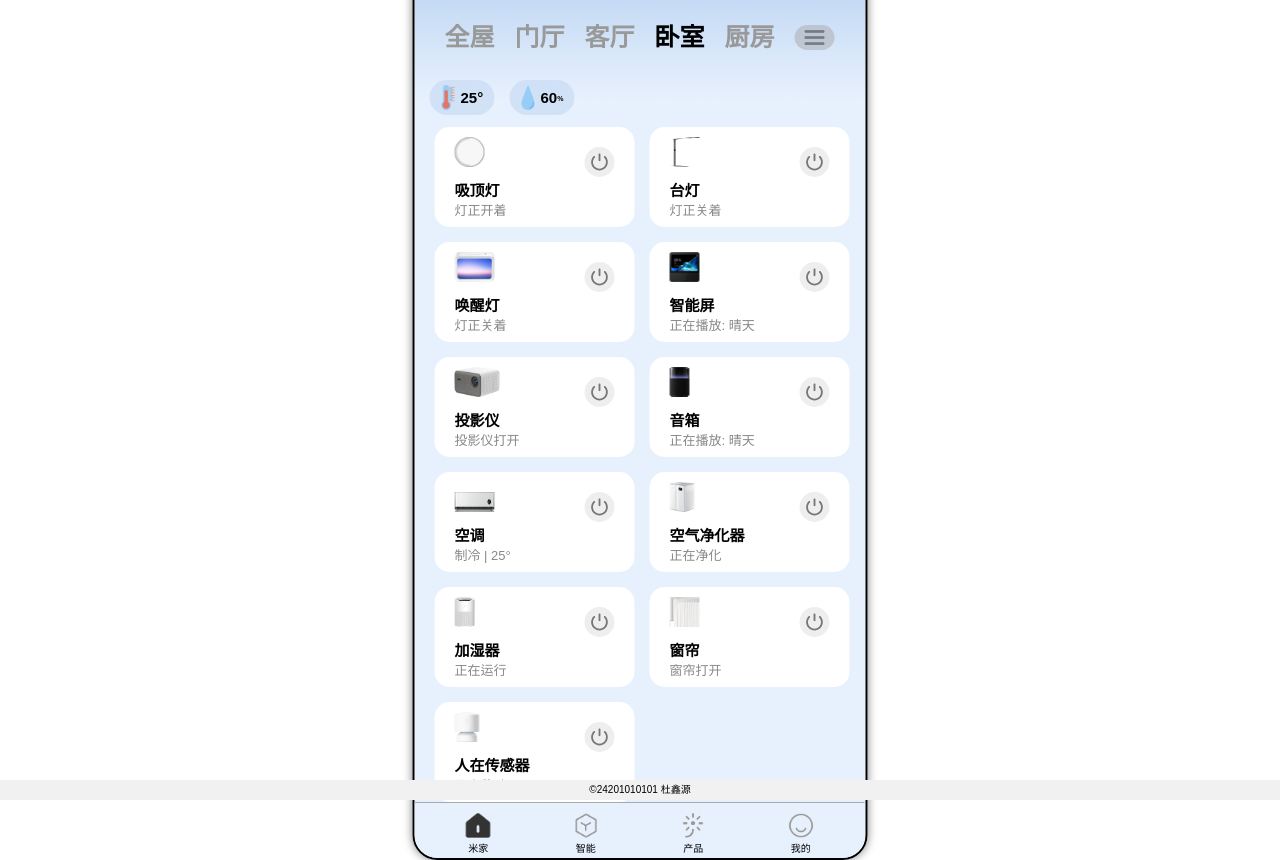
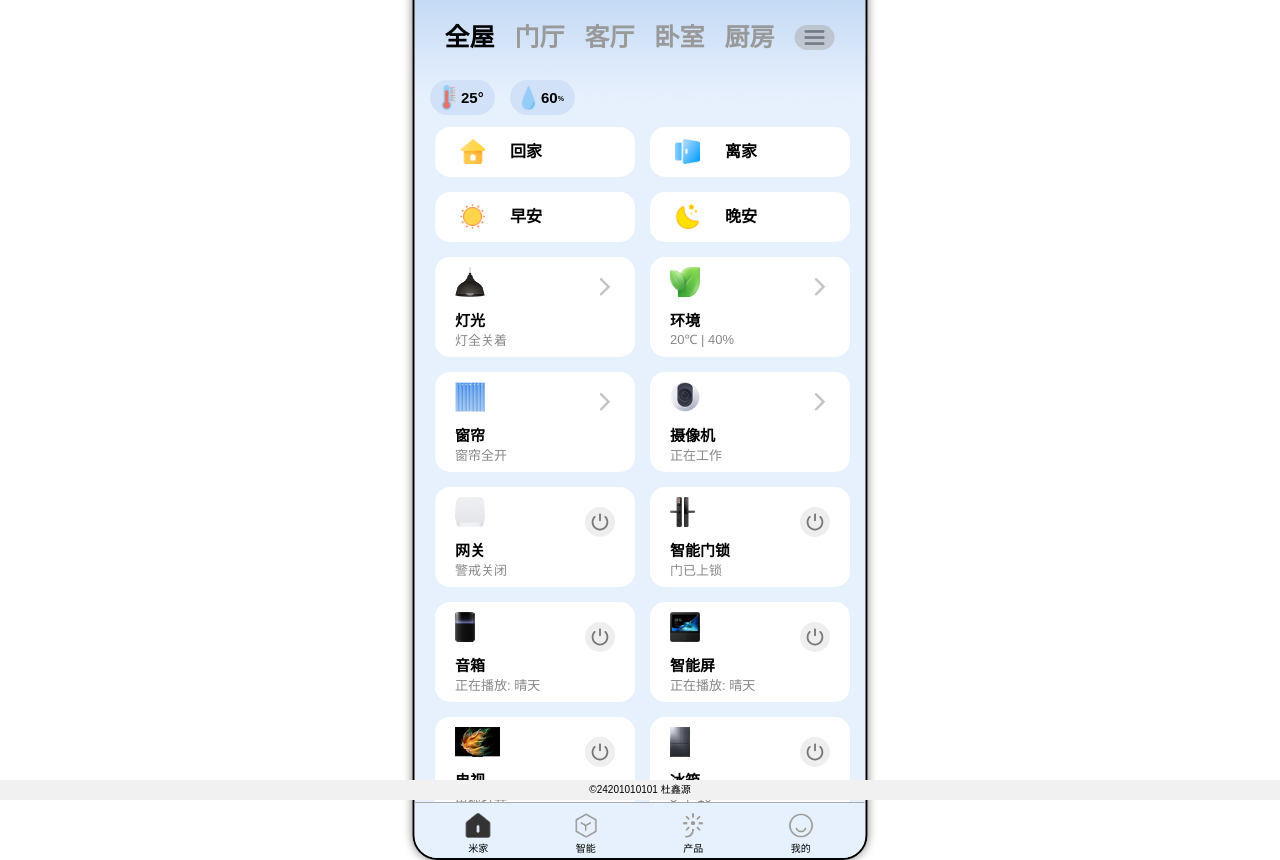
Before and after one commit to IHUANILE/MiHome-Demo, a plain HTML site: page index.html in a window 1280 px wide. Drawn offline with Linux system fonts and the light colour scheme; a web font is replaced by a local one.

Commit message:
Add files via upload

```diff
--- a/woshi.html
+++ b/index.html
@@ -2,12 +2,12 @@
 <html>
 	<head>
 		<meta charset="utf-8">
-		<title>卧室</title>
+		<title>全屋</title>
 		<link rel="stylesheet" href="css/Font.css" />
 		<link rel="stylesheet" href="css/reuse.css" />
 		<link rel="stylesheet" href="css/Style_Room.css" type="text/css" />
 		<style>
-			.woshi a {
+			.quanwu a {
 				color: #000;
 			}
 		</style>
@@ -37,7 +37,7 @@
 				</div>
 			</div>
 			<div class="room"> <!-- 房间 -->
-				<div class="quanwu"><a href="Index.html">全屋</a></div>
+				<div class="quanwu"><a href="index.html">全屋</a></div>
 				<div class="menting"><a href="menting.html">门厅</a></div>
 				<div class="keting"><a href="keting.html">客厅</a></div>
 				<div class="woshi"><a href="woshi.html">卧室</a></div>
@@ -58,9 +58,51 @@
 						<div class="pt">%</div>
 					</div>
 				</div>
+				<div class="scenario"> <!-- 智能场景 -->
+					<div class="huijia">
+						<img src="icons/回家.png" alt="" />
+						<div class="changjing">回家</div>
+					</div>
+					<div class="lijia">
+						<img src="icons/离家.png" alt="" />
+						<div class="changjing">离家</div>
+					</div>
+					<div class="zaoan">
+						<img src="icons/太阳.png" alt="" />
+						<div class="changjing">早安</div>
+					</div>
+					<div class="wanan">
+						<img src="icons/月亮.png" alt="" />
+						<div class="changjing">晚安</div>
+					</div>
+				</div>
 				<div class="devicebox">
 					<div class="device">
-						<img src="icons/image/吸顶灯卧室.png" alt="" class="images" />
+						<img src="icons/灯光（关）.png" alt="" class="images" />
+						<img src="icons/箭头.png" alt="" class="jiantou" />
+						<div class="title">灯光</div>
+						<div class="title2">灯全关着</div>
+					</div>
+					<div class="device">
+						<img src="icons/环境.png" alt="" class="images" />
+						<img src="icons/箭头.png" alt="" class="jiantou" />
+						<div class="title">环境</div>
+						<div class="title2">20℃ | 40%</div>
+					</div>
+					<div class="device">
+						<img src="icons/窗帘.png" alt="" class="images" />
+						<img src="icons/箭头.png" alt="" class="jiantou" />
+						<div class="title">窗帘</div>
+						<div class="title2">窗帘全开</div>
+					</div>
+					<div class="device">
+						<img src="icons/摄像机.png" alt="" class="images" />
+						<img src="icons/箭头.png" alt="" class="jiantou" />
+						<div class="title">摄像机</div>
+						<div class="title2">正在工作</div>
+					</div>
+					<div class="device">
+						<img src="icons/image/网关.png" alt="" class="images" />
 						<div class="switch_bg">
 							<svg t="1734636411653" class="switch" viewBox="0 0 1024 1024" version="1.1"
 								xmlns="http://www.w3.org/2000/svg" p-id="5158" width="20" height="20">
@@ -72,11 +114,11 @@
 									fill="#777" p-id="5160"></path>
 							</svg>
 						</div>
-						<div class="title">吸顶灯</div>
-						<div class="title2">灯正开着</div>
+						<div class="title">网关</div>
+						<div class="title2">警戒关闭</div>
 					</div>
 					<div class="device">
-						<img src="icons/image/学习灯.png" alt="" class="images" />
+						<img src="icons/image/智能门锁.png" alt="" class="mensuo" />
 						<div class="switch_bg">
 							<svg t="1734636411653" class="switch" viewBox="0 0 1024 1024" version="1.1"
 								xmlns="http://www.w3.org/2000/svg" p-id="5158" width="20" height="20">
@@ -88,11 +130,11 @@
 									fill="#777" p-id="5160"></path>
 							</svg>
 						</div>
-						<div class="title">台灯</div>
-						<div class="title2">灯正关着</div>
+						<div class="title">智能门锁</div>
+						<div class="title2">门已上锁</div>
 					</div>
 					<div class="device">
-						<img src="icons/image/伴睡唤醒灯.png" alt="" class="huanxingdeng" />
+						<img src="icons/image/音箱.png" alt="" class="sound" />
 						<div class="switch_bg">
 							<svg t="1734636411653" class="switch" viewBox="0 0 1024 1024" version="1.1"
 								xmlns="http://www.w3.org/2000/svg" p-id="5158" width="20" height="20">
@@ -104,8 +146,8 @@
 									fill="#777" p-id="5160"></path>
 							</svg>
 						</div>
-						<div class="title">唤醒灯</div>
-						<div class="title2">灯正关着</div>
+						<div class="title">音箱</div>
+						<div class="title2">正在播放: 晴天</div>
 					</div>
 					<div class="device">
 						<img src="icons/image/智能屏.png" alt="" class="images" />
@@ -124,7 +166,7 @@
 						<div class="title2">正在播放: 晴天</div>
 					</div>
 					<div class="device">
-						<img src="icons/image/投影仪.png" alt="" class="touyingyi" />
+						<img src="icons/image/小米电视大师86‘’.png" alt="" class="TV" />
 						<div class="switch_bg">
 							<svg t="1734636411653" class="switch" viewBox="0 0 1024 1024" version="1.1"
 								xmlns="http://www.w3.org/2000/svg" p-id="5158" width="20" height="20">
@@ -136,11 +178,11 @@
 									fill="#777" p-id="5160"></path>
 							</svg>
 						</div>
-						<div class="title">投影仪</div>
-						<div class="title2">投影仪打开</div>
+						<div class="title">电视</div>
+						<div class="title2">电视打开</div>
 					</div>
 					<div class="device">
-						<img src="icons/image/音箱.png" alt="" class="sound" />
+						<img src="icons/image/冰箱.png" alt="" class="bingxiang" />
 						<div class="switch_bg">
 							<svg t="1734636411653" class="switch" viewBox="0 0 1024 1024" version="1.1"
 								xmlns="http://www.w3.org/2000/svg" p-id="5158" width="20" height="20">
@@ -152,11 +194,11 @@
 									fill="#777" p-id="5160"></path>
 							</svg>
 						</div>
-						<div class="title">音箱</div>
-						<div class="title2">正在播放: 晴天</div>
+						<div class="title">冰箱</div>
+						<div class="title2">3° | -19°</div>
 					</div>
 					<div class="device">
-						<img src="icons/image/空调.png" alt="" class="kongtiao" />
+						<img src="icons/image/洗衣机.png" alt="" class="xiyiji" />
 						<div class="switch_bg">
 							<svg t="1734636411653" class="switch" viewBox="0 0 1024 1024" version="1.1"
 								xmlns="http://www.w3.org/2000/svg" p-id="5158" width="20" height="20">
@@ -168,11 +210,11 @@
 									fill="#777" p-id="5160"></path>
 							</svg>
 						</div>
-						<div class="title">空调</div>
-						<div class="title2">制冷 | 25°</div>
+						<div class="title">洗衣机</div>
+						<div class="title2">未在洗衣</div>
 					</div>
 					<div class="device">
-						<img src="icons/image/空气净化器.png" alt="" class="jinghuaqi" />
+						<img src="icons/image/体脂秤.png" alt="" class="images" />
 						<div class="switch_bg">
 							<svg t="1734636411653" class="switch" viewBox="0 0 1024 1024" version="1.1"
 								xmlns="http://www.w3.org/2000/svg" p-id="5158" width="20" height="20">
@@ -184,11 +226,11 @@
 									fill="#777" p-id="5160"></path>
 							</svg>
 						</div>
-						<div class="title">空气净化器</div>
-						<div class="title2">正在净化</div>
+						<div class="title">体脂秤</div>
+						<div class="title2">BMI:14</div>
 					</div>
 					<div class="device">
-						<img src="icons/image/加湿器.png" alt="" class="jiashiqi" />
+						<img src="icons/image/电水壶.png" alt="" class="dianshuihu" />
 						<div class="switch_bg">
 							<svg t="1734636411653" class="switch" viewBox="0 0 1024 1024" version="1.1"
 								xmlns="http://www.w3.org/2000/svg" p-id="5158" width="20" height="20">
@@ -200,11 +242,11 @@
 									fill="#777" p-id="5160"></path>
 							</svg>
 						</div>
-						<div class="title">加湿器</div>
-						<div class="title2">正在运行</div>
+						<div class="title">电水壶</div>
+						<div class="title2">水已烧开</div>
 					</div>
 					<div class="device">
-						<img src="icons/image/智能窗帘.png" alt="" class="images" />
+						<img src="icons/image/洗碗机.png" alt="" class="images" />
 						<div class="switch_bg">
 							<svg t="1734636411653" class="switch" viewBox="0 0 1024 1024" version="1.1"
 								xmlns="http://www.w3.org/2000/svg" p-id="5158" width="20" height="20">
@@ -216,11 +258,11 @@
 									fill="#777" p-id="5160"></path>
 							</svg>
 						</div>
-						<div class="title">窗帘</div>
-						<div class="title2">窗帘打开</div>
+						<div class="title">洗碗机</div>
+						<div class="title2">正在洗碗</div>
 					</div>
 					<div class="device">
-						<img src="icons/image/人在传感器.png" alt="" class="chuanganqi" />
+						<img src="icons/image/电饭煲.png" alt="" class="images" />
 						<div class="switch_bg">
 							<svg t="1734636411653" class="switch" viewBox="0 0 1024 1024" version="1.1"
 								xmlns="http://www.w3.org/2000/svg" p-id="5158" width="20" height="20">
@@ -232,13 +274,29 @@
 									fill="#777" p-id="5160"></path>
 							</svg>
 						</div>
-						<div class="title">人在传感器</div>
-						<div class="title2">无人移动</div>
+						<div class="title">电饭煲</div>
+						<div class="title2">未在工作</div>
+					</div>
+					<div class="device">
+						<img src="icons/image/插座.png" alt="" class="images" />
+						<div class="switch_bg">
+							<svg t="1734636411653" class="switch" viewBox="0 0 1024 1024" version="1.1"
+								xmlns="http://www.w3.org/2000/svg" p-id="5158" width="20" height="20">
+								<path
+									d="M464.621946 124.483152c0-26.264177 21.324678-47.589878 47.582715-47.589878 26.258037 0 47.662533 21.324678 47.662533 47.589878v299.552424c0 26.264177-21.404496 47.589878-47.662533 47.589878-26.258037 0-47.582715-21.324678-47.582715-47.589878v-299.552424z"
+									fill="#777" p-id="5159"></path>
+								<path
+									d="M813.450656 822.458821c-166.205393 166.205393-436.678524 166.205393-602.936105-0.053212-166.205393-166.205393-166.205393-436.678524 0-602.883917 18.191314-18.191314 47.709605-18.191314 65.900919 0s18.191314 47.709605 0 65.900919c-129.868813 129.875976-129.868813 341.207126 0 471.082079 129.868813 129.868813 341.260337 129.922025 471.129151 0.053212 129.875976-129.875976 129.875976-341.319689 0-471.188502-18.191314-18.191314-18.191314-47.708582 0-65.90092 18.198477-18.191314 47.708582-18.191314 65.907059 0 166.250418 166.259628 166.250418 436.732759-0.001024 602.990341z"
+									fill="#777" p-id="5160"></path>
+							</svg>
+						</div>
+						<div class="title">智能插座</div>
+						<div class="title2">已关闭</div>
 					</div>
 				</div>
 			</div>
 			<div class="dock">
-				<div class="icons"><a href="woshi.html">
+				<div class="icons"><a href="index.html">
 						<img src="icons/dock米家（选中）.png" alt="" class="" />
 						<div class="docktext">米家</div>
 					</a></div>
```
Also changed, not shown: chanpin.html (+1 -1 lines), chufang.html (+1 -1 lines), keting.html (+1 -1 lines), menting.html (+1 -1 lines), wode.html (+1 -1 lines), zhineng.html (+1 -1 lines).
